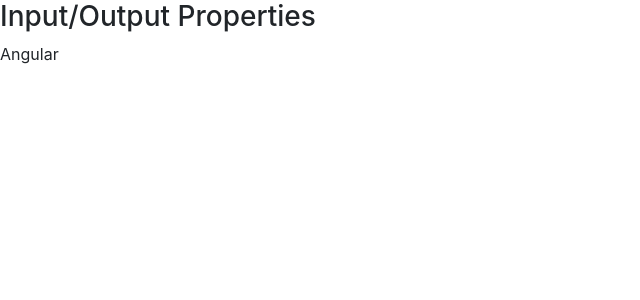
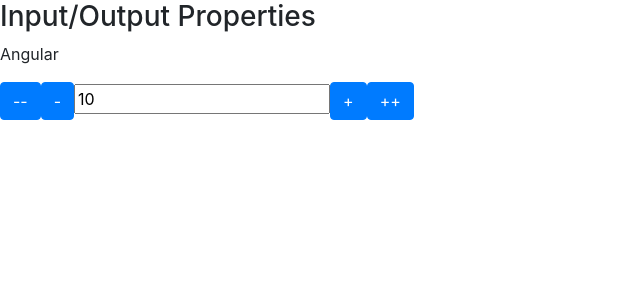
Before and after one commit to Leandro1441/data-binding, an Angular app: page / in a window 1280 px wide. Shown: the top 300 px of the page, without its empty margins (0-640 px from the left). Built offline with nearby package versions, Linux system fonts and the light colour scheme.

Commit message:
Emitindo Eventos com Output Properties

```diff
--- a/src/app/app.module.ts
+++ b/src/app/app.module.ts
@@ -5,13 +5,15 @@
 import { AppComponent } from './app.component';
 import { DataBindingComponent } from './data-binding/data-binding.component';
 import { InputPropertyComponent } from './input-property/input-property.component';
+import { OutputPropertyComponent } from './output-property/output-property.component';
 
 
 @NgModule({
   declarations: [
     AppComponent,
     DataBindingComponent,
-    InputPropertyComponent
+    InputPropertyComponent,
+    OutputPropertyComponent
   ],
   imports: [
     BrowserModule,
--- a/src/app/data-binding/data-binding.component.html
+++ b/src/app/data-binding/data-binding.component.html
@@ -110,6 +110,13 @@
          </article>
      </section>
 
+     <section>
+         <article>
+             <app-contador [valor]="valorIncial"
+             (mudouValor)="onMudouValor($event)"></app-contador>
+         </article>
+     </section>
+
 
 
 
--- a/src/app/data-binding/data-binding.component.ts
+++ b/src/app/data-binding/data-binding.component.ts
@@ -20,6 +20,7 @@
   mouse:boolean=false;
 
   nomeDoCurso: string ='Angular';
+  valorIncial=10;
 
   pessoa: any ={
     nome:'def',
@@ -52,6 +53,9 @@
   onMouseOverOut(){
     this.mouse=!this.mouse;
   }
+  onMudouValor(evento){
+    console.log(evento.novoValor);
+  }
 
   ngOnInit() {
   }
--- /dev/null
+++ b/src/app/output-property/output-property.component.html
@@ -0,0 +1,7 @@
+<div>
+    <button class="btn btn-primary" (click)="decrementaDez()">--</button>
+    <button class="btn btn-primary" (click)="decrementa()">-</button>
+    <input type="text" [value]="valor" readonly>
+    <button class="btn btn-primary" (click)="incrementa()">+</button>
+    <button class="btn btn-primary" (click)="incrementaDez()">++</button>
+</div>
--- /dev/null
+++ b/src/app/output-property/output-property.component.ts
@@ -0,0 +1,38 @@
+import { Component, OnInit,Input, EventEmitter, Output } from '@angular/core';
+
+@Component({
+  selector: 'app-contador',
+  templateUrl: './output-property.component.html',
+  styleUrls: ['./output-property.component.scss']
+})
+export class OutputPropertyComponent implements OnInit {
+  @Input() valor: number;
+  @Output() mudouValor=new EventEmitter();
+
+  incrementa(){
+    this.valor++;
+    this.mudouValor.emit({novoValor:this.valor})
+  }
+  decrementa(){
+    if(this.valor>0)
+    this.valor--;
+    this.mudouValor.emit({novoValor:this.valor})
+  }
+  decrementaDez(){
+    if(this.valor<10)
+    this.valor=0
+    else if(this.valor>=10){
+      this.valor=this.valor-10;
+    }
+    this.mudouValor.emit({novoValor:this.valor})
+  }
+  incrementaDez(){
+    this.valor=this.valor+10;
+    this.mudouValor.emit({novoValor:this.valor})
+  }
+  constructor() { }
+
+  ngOnInit() {
+  }
+
+}
```
Also changed, not shown: src/app/output-property/output-property.component.scss (added), 1 other file (tests, documents, lock files or other folders).
